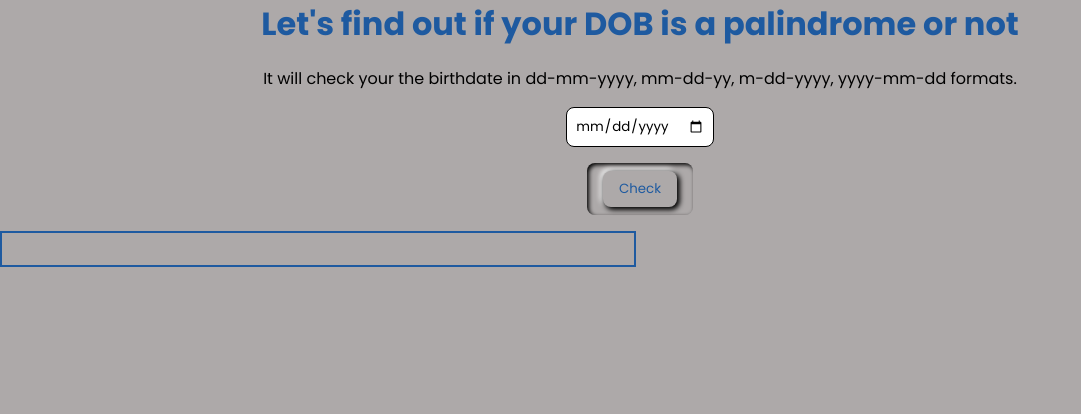
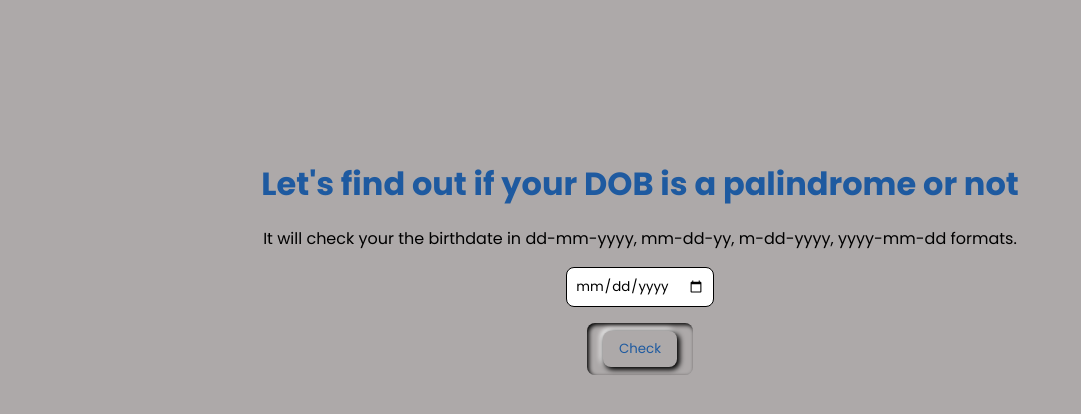
Before and after one commit to DanishOnGit/Palindrome-Birthday-React, a React (Create React App) app: page / in a window 1280 px wide. Shown: the top 414 px of the page, without its empty margins (0-1081 px from the left). Built offline with nearby package versions, Linux system fonts and the light colour scheme.

Commit message:
style: margin

```diff
--- a/src/App.js
+++ b/src/App.js
@@ -36,7 +36,7 @@ function checkPalindrome(){
    else{
      finalOutput=`Oh noo! Your birthday is not a palindrome in any format`
    }
-   setOutputDiv(finalOutput)
+   setOutputDiv(<p className="outputText">{finalOutput}</p>)
 
 }
 
--- a/src/styles.css
+++ b/src/styles.css
@@ -9,6 +9,7 @@
 .App {
   font-family: sans-serif;
   text-align: center;
+margin-top: 20vh;
 }
 body{
   background-color:var(--secondary-color);
@@ -41,6 +42,7 @@ border: none;
 /* border: 1px solid var(--secondary-color); */
 background-color: var(--secondary-color);
 box-shadow: 2px 2px  4px black inset;
+margin-bottom: 1rem;
 }
 .check:hover{
   color: white;
@@ -51,9 +53,11 @@ box-shadow: 2px 2px  4px black inset;
 
   transition: 0ms;
 }
-.outputDiv{
+
+.outputText{
 padding: 1rem;
-margin-top: 1rem;
 border: 2px solid var(--primary-color);
+border-radius: 1rem;
 max-width: 600px;
+margin: auto;
 }
```
